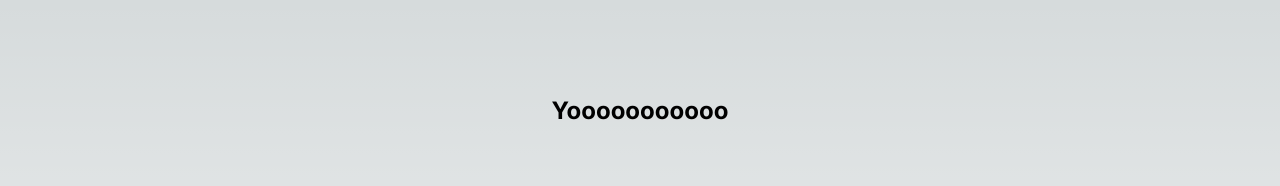
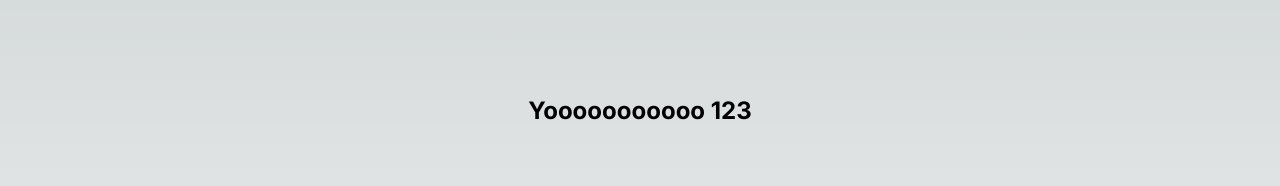
Before and after one commit to lluz/ll-teste-git-2, a Next.js app: page / in a window 1280 px wide. Shown: the top 186 px of the page. Built offline with nearby package versions, Linux system fonts and the light colour scheme.

Commit message:
page update

```diff
--- a/src/app/page.tsx
+++ b/src/app/page.tsx
@@ -5,7 +5,7 @@ export default function Home() {
   return (
     <main className={styles.main}>
       <h2>
-        Yooooooooooo
+        Yooooooooooo 123
       </h2>
     </main>
   );
```
